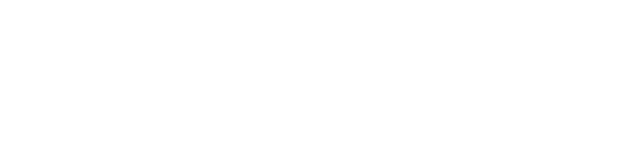
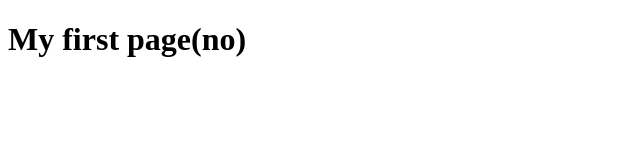
Before and after one commit to daimoon11/my-if-htmk, a plain HTML site: page index.html in a window 1280 px wide. Shown: the whole page, without its empty margins (0-640 px from the left). Drawn offline with Linux system fonts and the light colour scheme.

Commit message:
homework step 6

```diff
--- a/index.html
+++ b/index.html
@@ -6,5 +6,7 @@
     <meta name="viewport" content="width=device-width, initial-scale=1.0" />
     <title>Document</title>
   </head>
-  <body></body>
+  <body>
+    <h1>My first page(no)</h1>
+  </body>
 </html>
```
